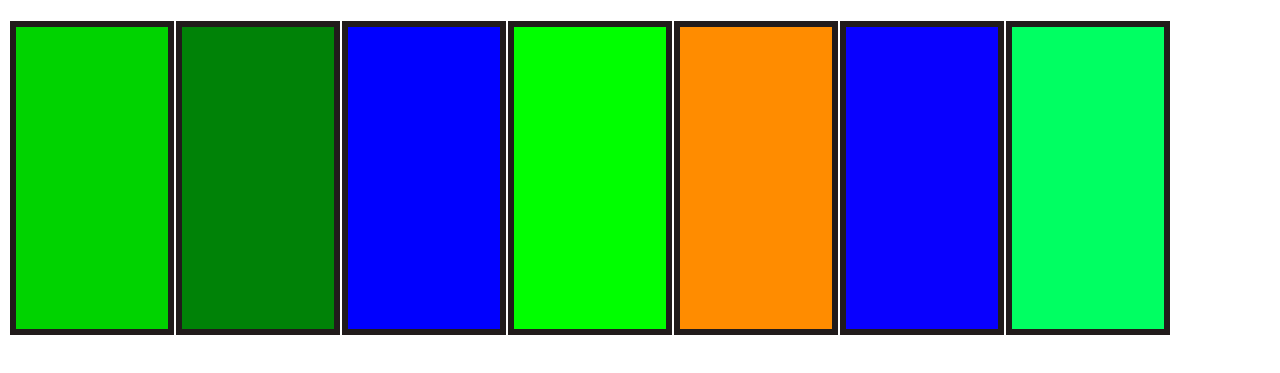
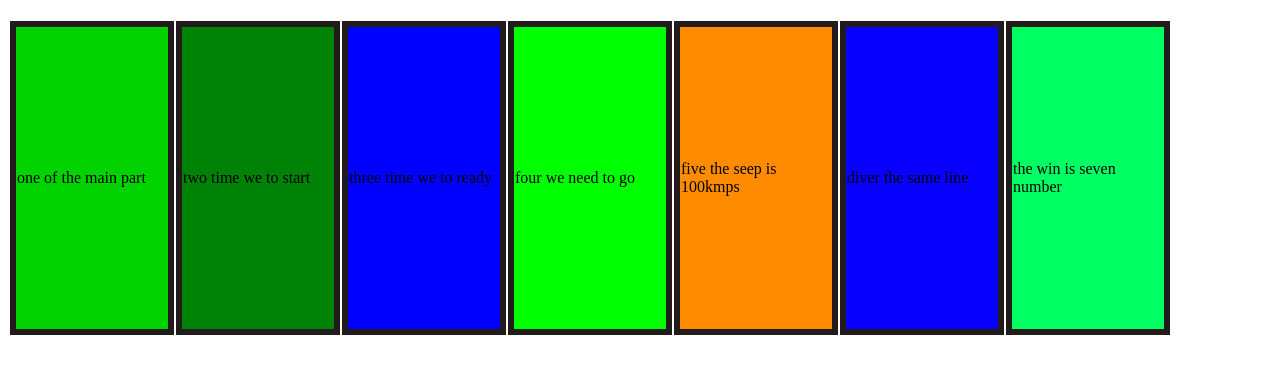
Before and after one commit to charlifire/exe-3, a plain HTML site: page index.html in a window 1280 px wide. Shown: the part 61-434 px from the top of the page. Drawn offline with Linux system fonts and the light colour scheme.

Commit message:
adding some matter

```diff
--- a/index.html
+++ b/index.html
@@ -10,13 +10,13 @@
     <h1>VIBGYOR IMPLEMENTATION</h1>
     <table class="tab">
         <tr>
-            <td id="one"></td>
-            <td id="two"></td>
-            <td id="three"></td>
-            <td id="four"></td>
-            <td id="five"></td>
-            <td id="six"></td>
-            <td id="seven"></td>
+            <td id="one">one of the main part</td>
+            <td id="two">two time we to start</td>
+            <td id="three">three time we to ready</td>
+            <td id="four">four we need to go</td>
+            <td id="five">five the seep is 100kmps</td>
+            <td id="six">diver the same line</td>
+            <td id="seven">the win is seven number</td>
         </tr>
     </table>
 </body>
```
